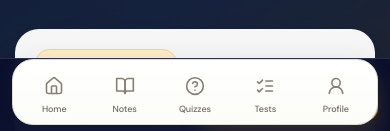
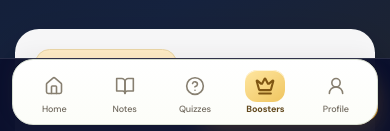
Before and after one commit to infosmitsircommerce-eng/smit-sir-commerce, a React (Vite) app: page /board-booster-packs in a window 390 px wide. Shown: the part 711-842 px from the top of the page. Built offline with nearby package versions, Linux system fonts and the light colour scheme; no server answers.

Commit message:
Make Board Boosters a primary mobile destination

```diff
--- a/src/components/ui/MobileBottomBar.jsx
+++ b/src/components/ui/MobileBottomBar.jsx
@@ -1,16 +1,16 @@
 import { Link, useLocation, useNavigate } from "react-router-dom";
-import { Home, BookOpen, CircleHelp, ListChecks, UserRound } from "lucide-react";
+import { Home, BookOpen, CircleHelp, Crown, UserRound } from "lucide-react";
 import { useAuth } from "../../context/AuthContext";
 
 const BASE_TABS = [
   { path: "/", icon: Home, label: "Home" },
   { path: "/study-material", icon: BookOpen, label: "Notes" },
   { path: "/quizzes", icon: CircleHelp, label: "Quizzes" },
-  { path: "/test-series", icon: ListChecks, label: "Tests" },
+  { path: "/board-booster-packs", icon: Crown, label: "Boosters" },
 ];
 
 export default function MobileBottomBar() {
-  const { pathname } = useLocation();
+  const { pathname, search } = useLocation();
   const navigate = useNavigate();
   const { user } = useAuth();
   const tabs = [...BASE_TABS, { path: user ? "/learning-insights" : "/login", icon: UserRound, label: "Profile" }];
@@ -46,27 +46,20 @@ export default function MobileBottomBar() {
                     window.scrollTo({ top: 0, behavior: "smooth" });
                     return;
                   }
-                  const changePage = () => navigate(tab.path);
-                  changePage();
+                  navigate(tab.path);
                 }}
               >
                 <div className="relative w-10 h-8 flex items-center justify-center">
-                  {active && (
-                    <div className="mobile-tab-active absolute inset-0 rounded-xl" />
-                  )}
+                  {active && <div className="mobile-tab-active absolute inset-0 rounded-xl" />}
                   <Icon
                     className="w-5 h-5 relative z-10 transition-all"
-                    style={{
-                      color: active ? "#D9AC5C" : "rgba(148,163,184,0.72)",
-                    }}
+                    style={{ color: active ? "#D9AC5C" : "rgba(148,163,184,0.72)" }}
                     strokeWidth={active ? 2.5 : 1.9}
                   />
                 </div>
                 <span
                   className="mobile-bottom-label text-[10px] font-bold leading-none"
-                  style={{
-                    color: active ? "#D9AC5C" : "rgba(203,213,225,0.68)",
-                  }}
+                  style={{ color: active ? "#D9AC5C" : "rgba(203,213,225,0.68)" }}
                 >
                   {tab.label}
                 </span>
```
